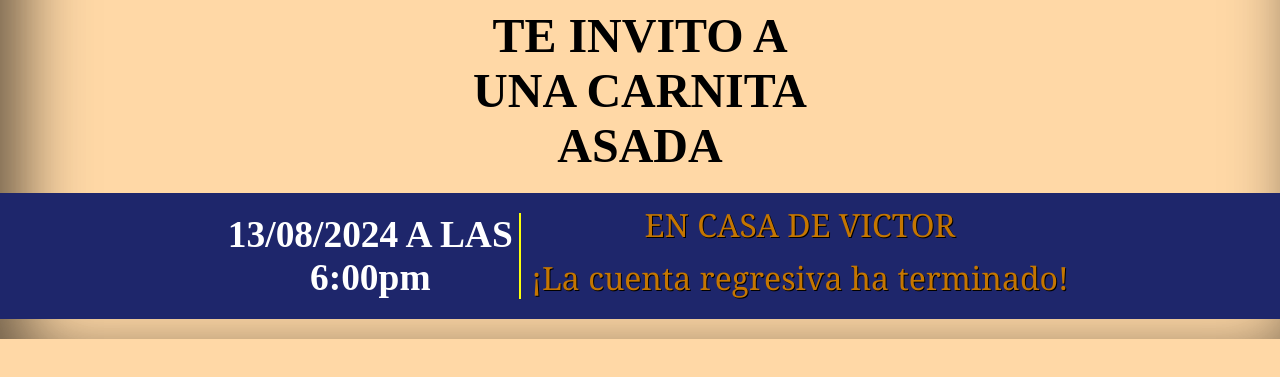
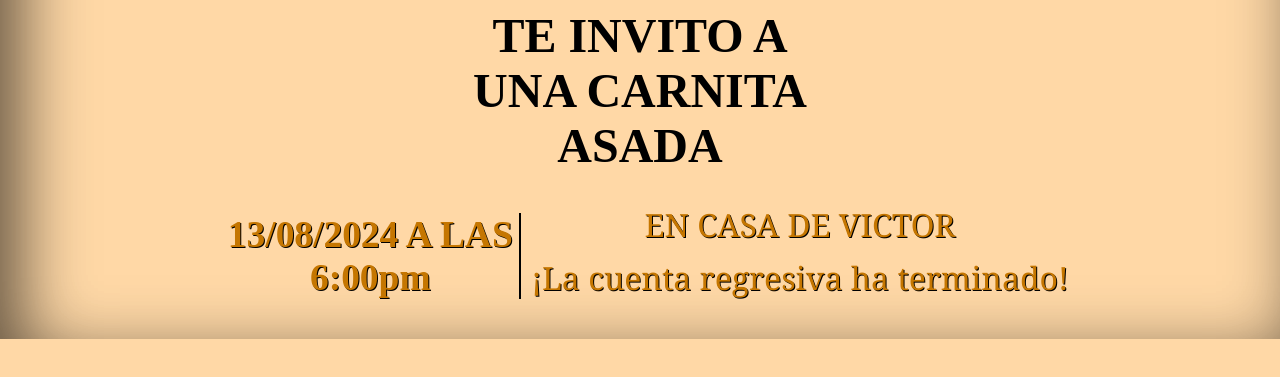
Before and after one commit to jesethflow99/Carnita-asada.github.io, a plain HTML site: page index.html in a window 1280 px wide. Shown: the part 421-798 px from the top of the page. Drawn offline with Linux system fonts and the light colour scheme.

Commit message:
Update index.css

```diff
--- a/index.css
+++ b/index.css
@@ -54,7 +54,7 @@ section h2{
 
 .fecha{
     display: flex;
-    background-color: rgb(30, 38, 107);
+
     text-align: center;
     margin: 20px;
     font-size: 2em;
@@ -63,10 +63,11 @@ section h2{
     justify-content: center;
 }
 .fecha h3{
-    border-right: 2px solid rgb(251, 255, 12);
+    border-right: 2px solid rgb(0, 0, 0);
     margin: 10px;
     flex-basis: 300px;
-    color: rgb(255, 255, 255);
+    color: rgb(197, 118, 0);
+    text-shadow: 1px 1px black;
 
 }
 #countdown{
```
